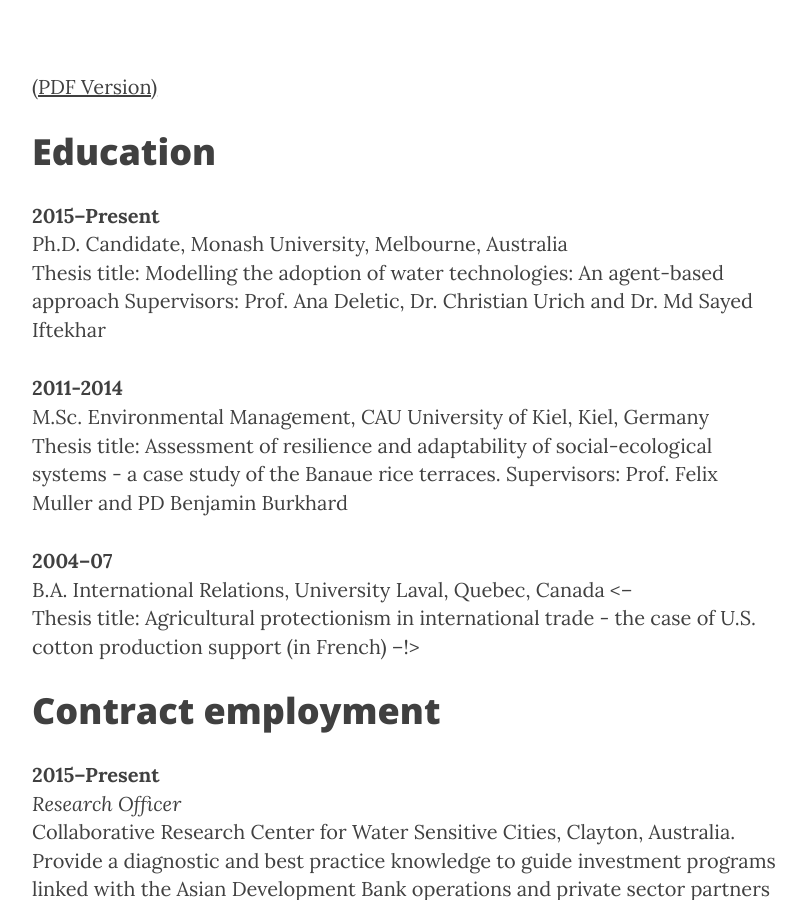
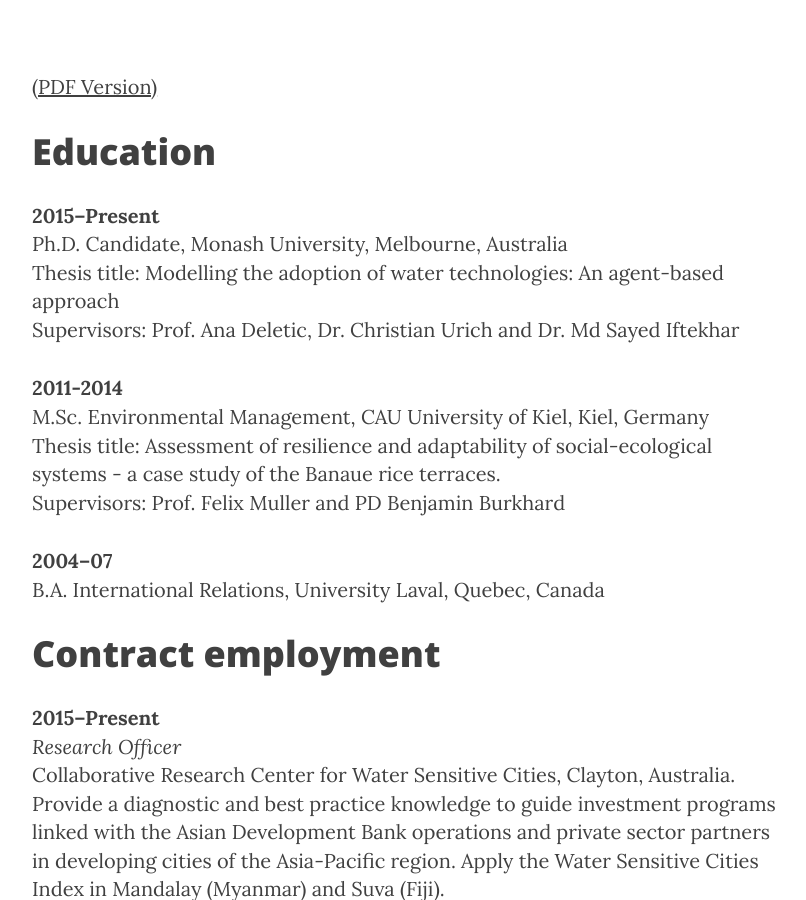
Before and after one commit to accastonguay/previous_website, a Jekyll site: the page built from CV/index.md, in a window 1280 px wide and 900 px high, scrolled down 430 px. Shown: the whole window, without its empty margins (233-1039 px from the left). Built offline with Jekyll 4.4.1, drawn with Linux system fonts in a browser that asks for light colours; nearby versions of some CDN libraries.

Commit message:
fix comment

```diff
--- a/CV/index.md
+++ b/CV/index.md
@@ -33,7 +33,7 @@
 2004--07
 :    B.A. International Relations, University Laval, Quebec,
      Canada
-     <-- <br/> Thesis title: Agricultural protectionism in international trade - the case of U.S. cotton production support (in French) --!>
+     <!-- <br/> Thesis title: Agricultural protectionism in international trade - the case of U.S. cotton production support (in French) -->
 <p></p>
 
 # Contract employment
```
